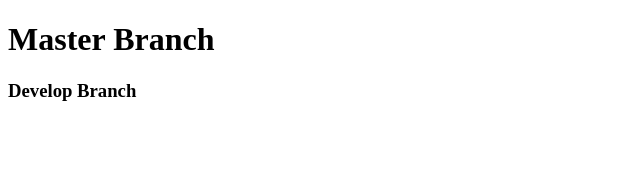
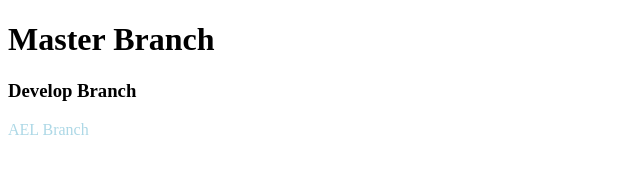
Before and after one commit to abigailelewis/testGit, a plain HTML site: page index.html in a window 1280 px wide. Shown: the full height of the page, 0-640 px from the left. Drawn offline with Linux system fonts and the light colour scheme.

Commit message:
reckless

```diff
--- a/index.html
+++ b/index.html
@@ -10,5 +10,7 @@
         <h1>Master Branch</h1>
 
         <h3>Develop Branch</h3>
+
+        <p style="color: lightblue">AEL Branch</p>
     </body>
     </html>
```
